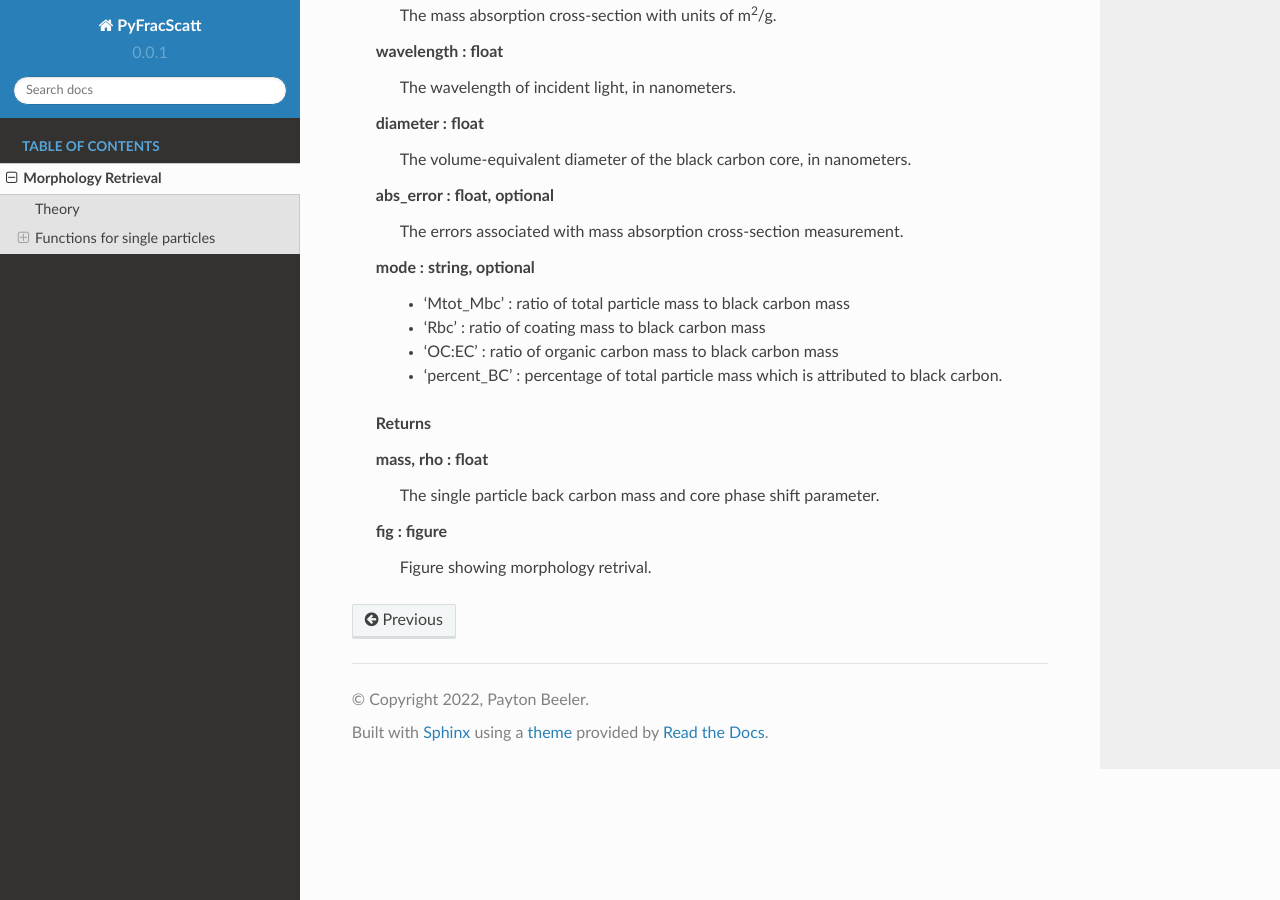
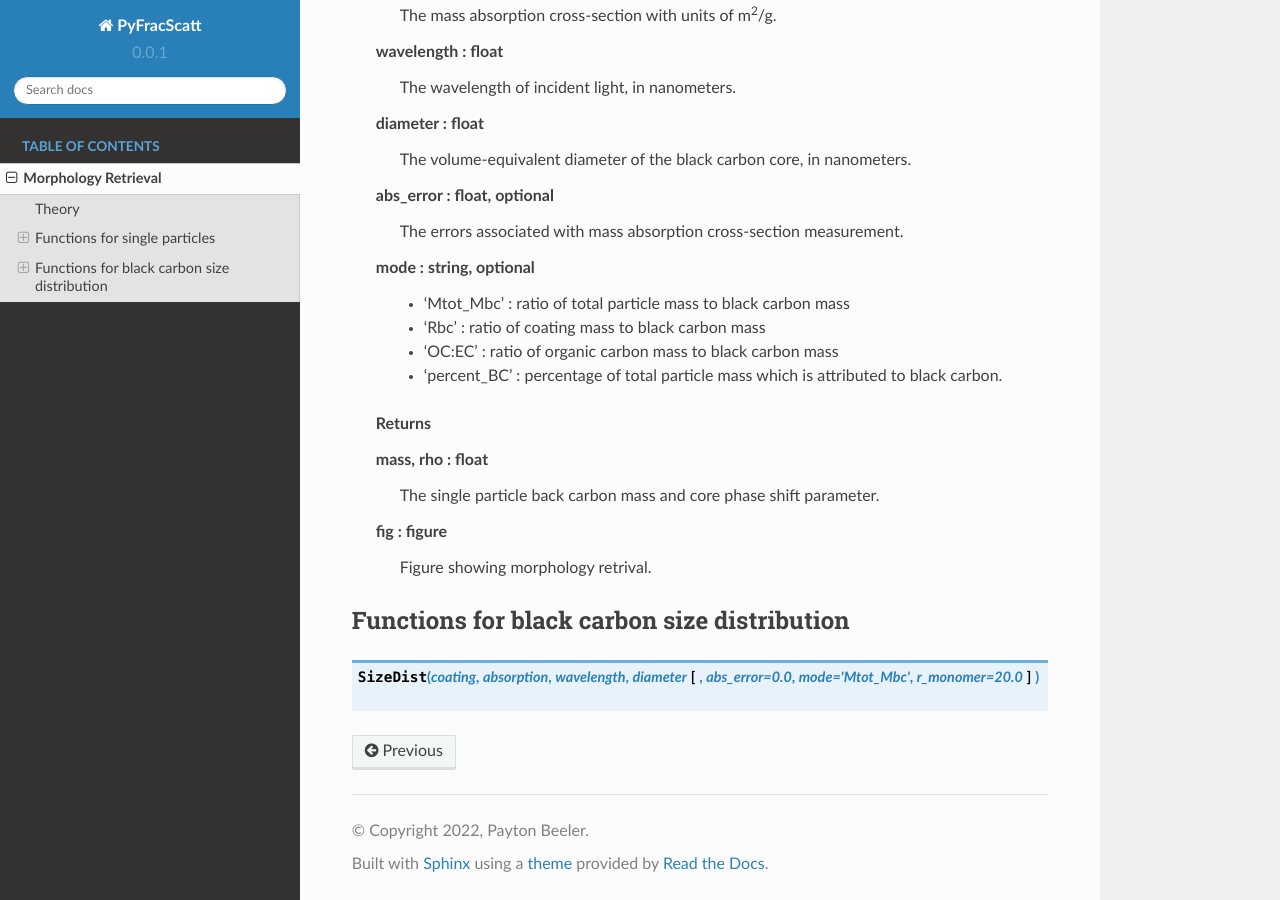
Before and after one commit to beelerpayton/FracScatt, a Sphinx documentation site: the page built from docs/source/functions.rst, in a window 1280 px wide and 900 px high, scrolled down 2335 px. Built offline with Sphinx 7.4.7 and the Read the Docs theme 2.0.0, drawn with Linux system fonts in a browser that asks for light colours; pages that are not in the unit, such as notebooks, are missing from menus.

Commit message:
Update functions.rst

```diff
--- a/docs/source/functions.rst
+++ b/docs/source/functions.rst
@@ -88,3 +88,8 @@ Functions for single particles
 	The single particle back carbon mass and core phase shift parameter.
    fig : figure
 	Figure showing morphology retrival.
+
+Functions for black carbon size distribution
+---------------------------------
+
+.. py:function:: SizeDist(coating, absorption, wavelength, diameter[, abs_error=0.0, mode='Mtot_Mbc', r_monomer=20.0])
```
